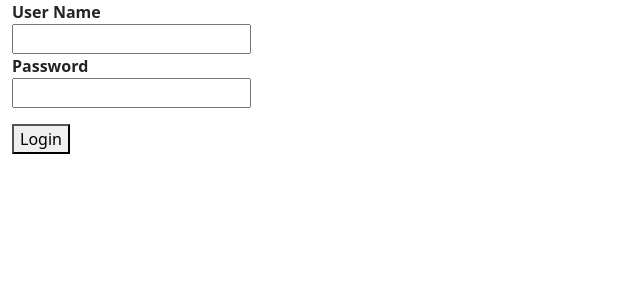
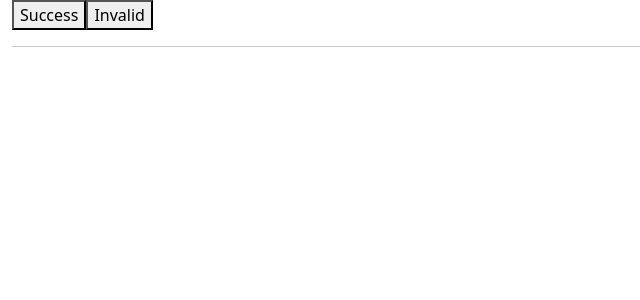
Before and after one commit to Nikkkkillll/learning_react, a React (Create React App) app: page / in a window 1280 px wide. Shown: the top 300 px of the page, without its empty margins (0-640 px from the left). Built offline with nearby package versions, Linux system fonts and the light colour scheme.

Commit message:
Learned about react hooks useState and useEffect

```diff
--- /dev/null
+++ b/src/Components/Hooks/UseStateEffect.js
@@ -0,0 +1,52 @@
+import { useState,useEffect } from "react";
+
+export default function UseStateEffect(){
+    const[msg,setMsg]=useState();
+
+    function handleSuccessClick(){
+        setMsg(<SuccessComponent/>)
+    }
+    function handleErrorClick(){
+        setMsg(<ErrorComponent/>)
+    }
+
+    return(
+        <div className="container-fluid">
+            <button onClick={handleSuccessClick }>Success</button>
+            <button onClick={handleErrorClick}>Invalid</button>
+            <hr/>
+            <div>
+                {msg}
+            </div>
+
+        </div>
+    )
+}
+
+function SuccessComponent(){
+    useEffect(()=>{
+        alert('Success Component Will Mount');
+        return(()=>{
+            alert('Success Component Will UnMount');
+        })
+    },[])
+    return(
+        <div>
+            <h2>Login Success....</h2>
+        </div>
+    )
+}
+
+function ErrorComponent(){
+    useEffect(()=>{
+        alert('Error Component Will Mount');
+        return(()=>{
+            alert('Error Component Will UnMount');
+        })
+    },[])
+    return(
+        <div>
+            <h2>Invalid Credentials....</h2>
+        </div>
+    )
+}
--- a/src/index.js
+++ b/src/index.js
@@ -26,11 +26,12 @@ import FormikValidation from './Components/Form Validation/FormikValidation';
 import YupValidation from './Components/Form Validation/YupValidation';
 import FormikComponentValidation from './Components/Form Validation/FormikComponentValidation';
 import LifeCycleClassComponent from './Components/Component Life cycle Hooks/LifeCycleClassDemo';
+import UseStateEffect from './Components/Hooks/UseStateEffect';
 
 const root = ReactDOM.createRoot(document.getElementById('root'));
 root.render(
   <React.StrictMode>
-    <LifeCycleClassComponent/>
+    <UseStateEffect/>
   </React.StrictMode>
 );
 
```
